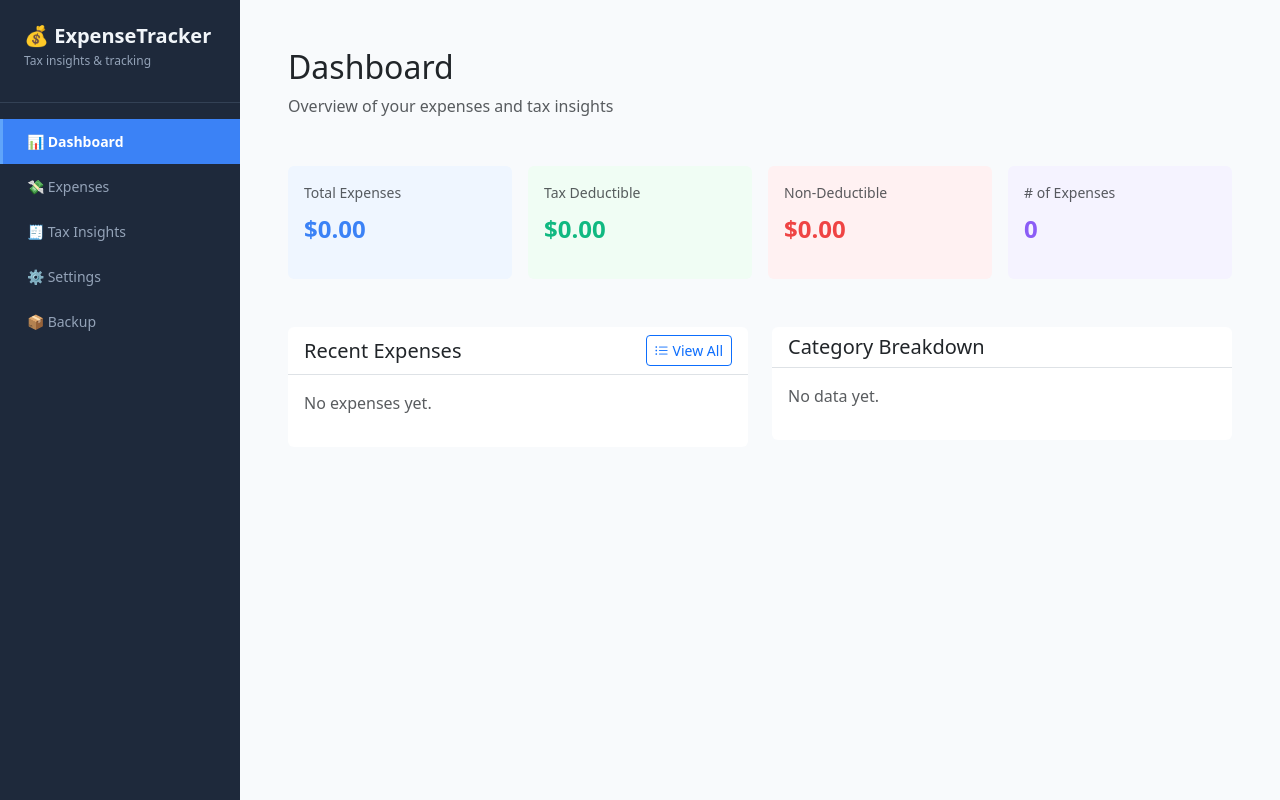
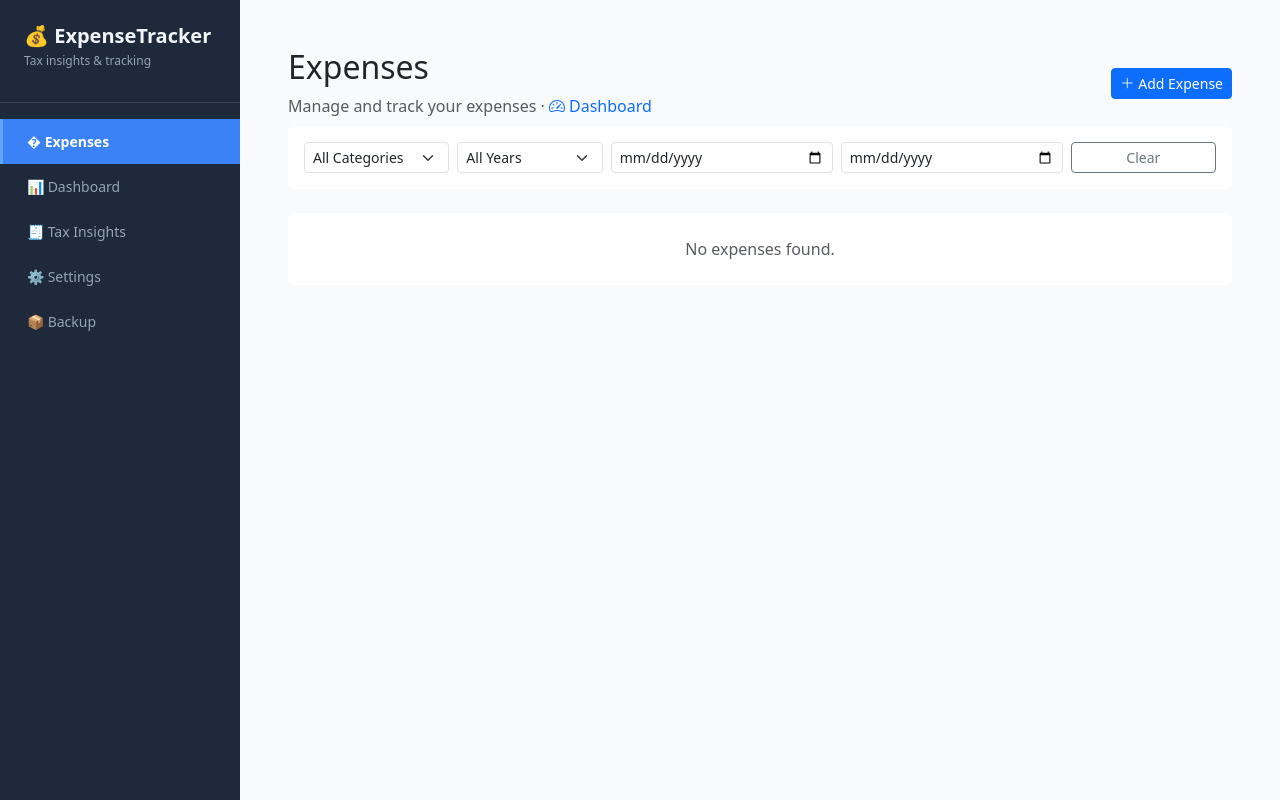
Before and after one commit to RISA-Tech-Consulting/expense-tracker, a React (Vite) app in the folder packages/frontend/: page / in a window 1280 px wide. Built offline with nearby package versions, Linux system fonts and the light colour scheme.

Commit message:
feat: swap Dashboard and Expenses routes for improved navigation consistency

```diff
--- a/packages/frontend/src/App.tsx
+++ b/packages/frontend/src/App.tsx
@@ -13,8 +13,8 @@ export default function App() {
     <BrowserRouter basename={basename}>
       <Routes>
         <Route element={<Layout />}>
-          <Route path="/" element={<Dashboard />} />
-          <Route path="/expenses" element={<Expenses />} />
+          <Route path="/" element={<Expenses />} />
+          <Route path="/dashboard" element={<Dashboard />} />
           <Route path="/insights" element={<TaxInsights />} />
           <Route path="/settings" element={<Settings />} />
           <Route path="/backup" element={<Backup />} />
--- a/packages/frontend/src/components/Layout.tsx
+++ b/packages/frontend/src/components/Layout.tsx
@@ -3,8 +3,8 @@ import { NavLink, Outlet, useNavigate } from 'react-router-dom';
 import './Layout.css';
 
 const navItems = [
-  { to: '/', label: '📊 Dashboard' },
-  { to: '/expenses', label: '💸 Expenses' },
+  { to: '/', label: '� Expenses' },
+  { to: '/dashboard', label: '📊 Dashboard' },
   { to: '/insights', label: '🧾 Tax Insights' },
   { to: '/settings', label: '⚙️ Settings' },
   { to: '/backup', label: '📦 Backup' },
--- a/packages/frontend/src/pages/Dashboard.tsx
+++ b/packages/frontend/src/pages/Dashboard.tsx
@@ -65,7 +65,7 @@ export default function Dashboard() {
           <div className="card border-0">
             <div className="card-header bg-transparent border-bottom d-flex justify-content-between align-items-center">
               <h5 className="mb-0">Recent Expenses</h5>
-              <Link to="/expenses" className="btn btn-sm btn-outline-primary"><i className="bi bi-list-ul me-1"></i>View All</Link>
+              <Link to="/" className="btn btn-sm btn-outline-primary"><i className="bi bi-list-ul me-1"></i>View All</Link>
             </div>
             <div className="card-body">
               {recentExpenses.length === 0 ? (
--- a/packages/frontend/src/pages/Expenses.tsx
+++ b/packages/frontend/src/pages/Expenses.tsx
@@ -59,7 +59,7 @@ export default function Expenses() {
       <div className="d-flex flex-column flex-md-row justify-content-between align-items-start align-items-md-center mb-2 gap-3">
         <div>
           <h2 className="mb-2">Expenses</h2>
-          <p className="text-muted mb-0">Manage and track your expenses · <Link to="/" className="text-decoration-none"><i className="bi bi-speedometer2 me-1"></i>Dashboard</Link></p>
+          <p className="text-muted mb-0">Manage and track your expenses · <Link to="/dashboard" className="text-decoration-none"><i className="bi bi-speedometer2 me-1"></i>Dashboard</Link></p>
         </div>
         <button
           onClick={() => {
```
